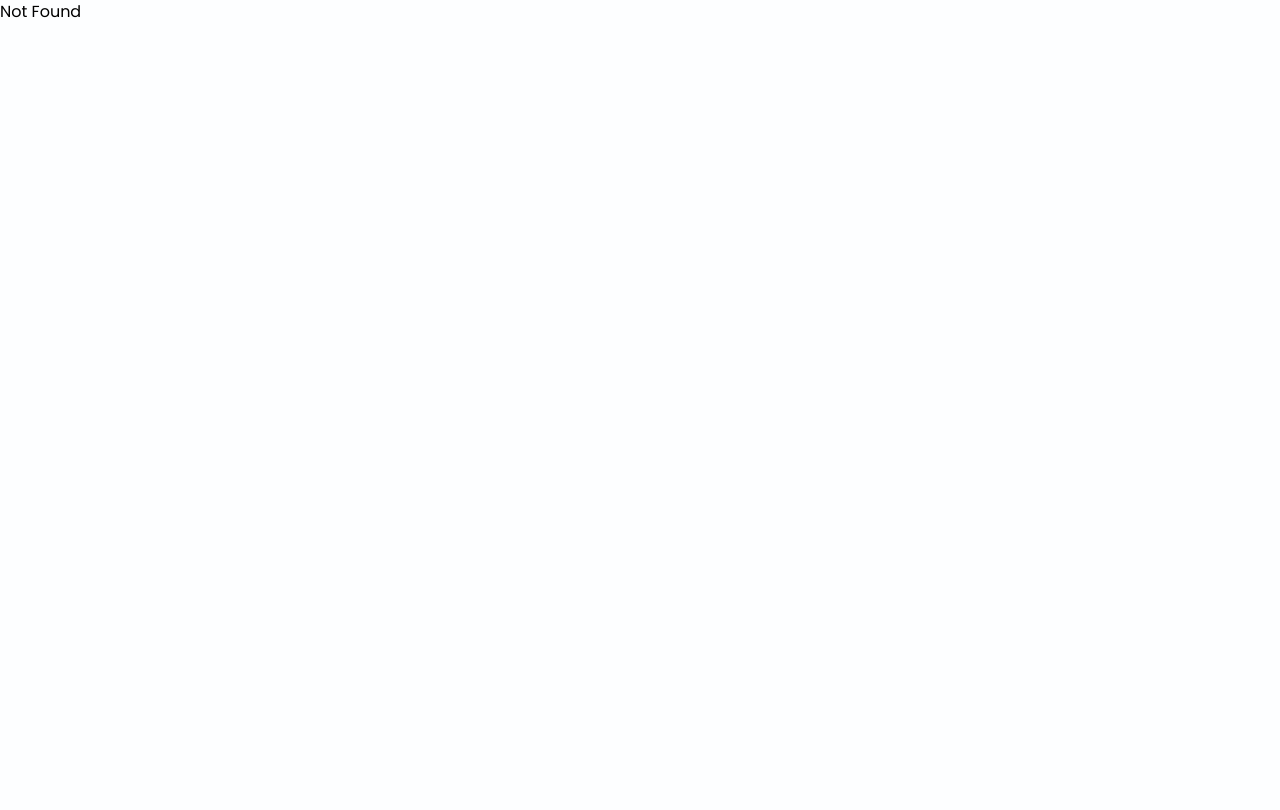
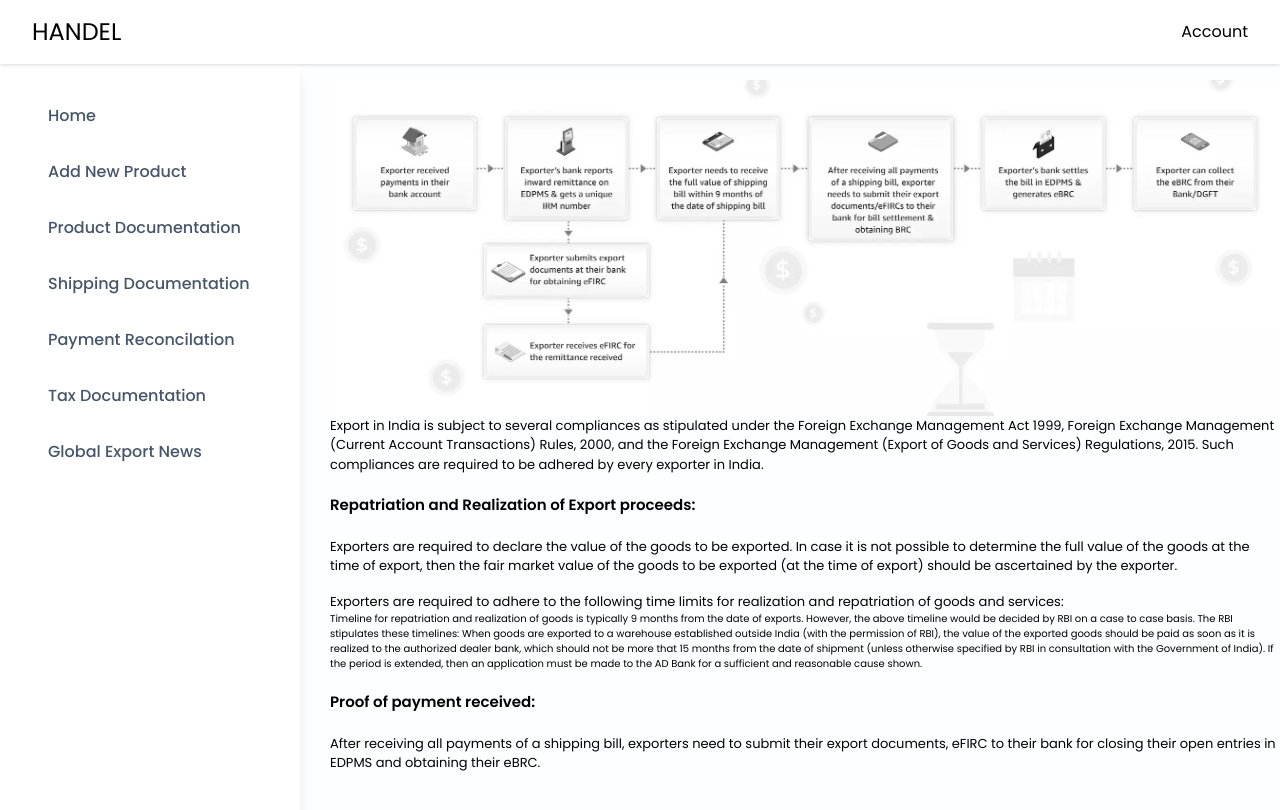
Before and after one commit to kanavdhanda/Handel, a React (Vite) app in the folder frontend/: page /paymentrec in a window 1280 px wide. Shown: the top 810 px of the page. Built offline with nearby package versions, Linux system fonts and the light colour scheme.

Commit message:
cart and paymentrec added

```diff
--- a/frontend/src/App.jsx
+++ b/frontend/src/App.jsx
@@ -11,6 +11,7 @@ import ProductViewer from './components/improve/getprod'
 import AddNew from './pages/Dashboard/AddNew'
 import Products from './pages/Products/Products'
 import ShippingDoc from './pages/Dashboard/ShippingDoc'
+import PaymentRec from './pages/Dashboard/PaymentRec'
 import Payments from './pages/Products/Payments'
 import OrderPage from './pages/Products/OrderPage'
 
@@ -28,6 +29,7 @@ const App = () => {
         <Route path="/getprod" element={<ProductViewer />} />
         <Route path="/addprod" element={<AddNew />} />
         <Route path="/shippingdoc" element={<ShippingDoc />} />
+        <Route path="/paymentrec" element={<PaymentRec />} />
 
         <Route path="/payment" element={<Payments />} />
         <Route path='*' element={<h1>Not Found</h1>} />
--- /dev/null
+++ b/frontend/src/pages/Dashboard/PaymentRec.jsx
@@ -0,0 +1,32 @@
+import React from 'react'
+import DashTopNav from '../../components/Navbar/DashTopNav'
+import DashSideNav from '../../components/Navbar/DashSideNav'
+
+const PaymentRec = () => {
+  return (
+    <div className=''>
+
+        <div className="relative">
+        <DashTopNav className='absolute top-0' />
+        <DashSideNav className='absolute top-0' />
+        <div className="ml-[330px] mt-[80px] absolute top-0"><div>
+            <img src="./payment.webp" className='grayscale' alt="" />
+            <h4 className='text-[13px]'>Export in India is subject to several compliances as stipulated under the Foreign Exchange Management Act 1999, Foreign Exchange Management (Current Account Transactions) Rules, 2000, and the Foreign Exchange Management (Export of Goods and Services) Regulations, 2015. Such compliances are required to be adhered by every exporter in India.</h4>
+            <h2 className='my-5 font-semibold text-[15px]'>Repatriation and Realization of Export proceeds:</h2>
+            <h4 className='text-[13px]'>Exporters are required to declare the value of the goods to be exported. In case it is not possible to determine the full value of the goods at the time of export, then the fair market value of the goods to be exported (at the time of export) should be ascertained by the exporter.</h4>
+            <h4 className='text-[13px] mt-4'>Exporters are required to adhere to the following time limits for realization and repatriation of goods and services:</h4>
+            <p className='text-[10px]'>Timeline for repatriation and realization of goods is typically 9 months from the date of exports.
+However, the above timeline would be decided by RBI on a case to case basis. The RBI stipulates these timelines:
+When goods are exported to a warehouse established outside India (with the permission of RBI), the value of the exported goods should be paid as soon as it is realized to the authorized dealer bank, which should not be more that 15 months from the date of shipment (unless otherwise specified by RBI in consultation with the Government of India).
+If the period is extended, then an application must be made to the AD Bank for a sufficient and reasonable cause shown.</p>
+            <h2 className='my-5 font-semibold text-[15px]'>Proof of payment received:</h2>
+            <h4 className='text-[13px]'>After receiving all payments of a shipping bill, exporters need to submit their export documents, eFIRC to their bank for closing their open entries in EDPMS and obtaining their eBRC.</h4>
+          </div>
+          </div>
+        </div>
+
+    </div>
+  )
+}
+
+export default PaymentRec
```
Also changed, not shown: frontend/public/payment.webp (added), frontend/public/ship.webp (added).
